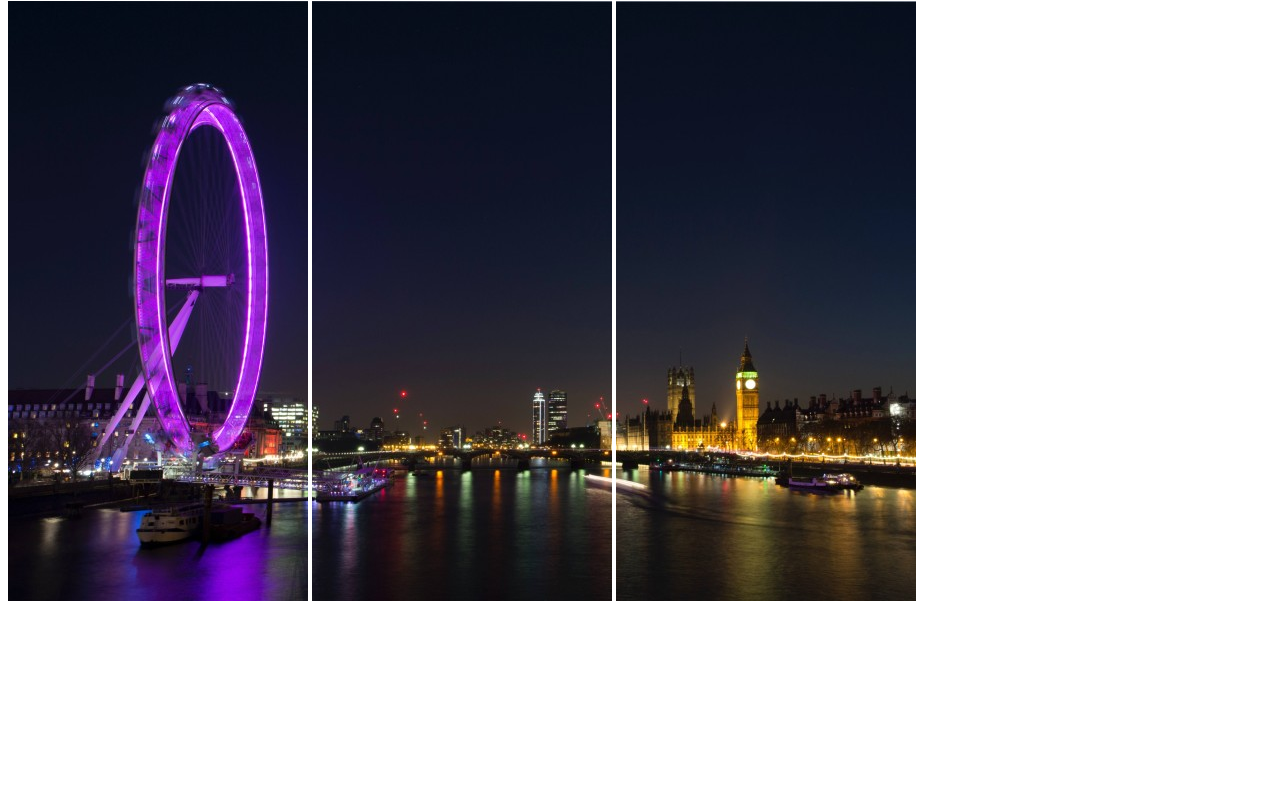
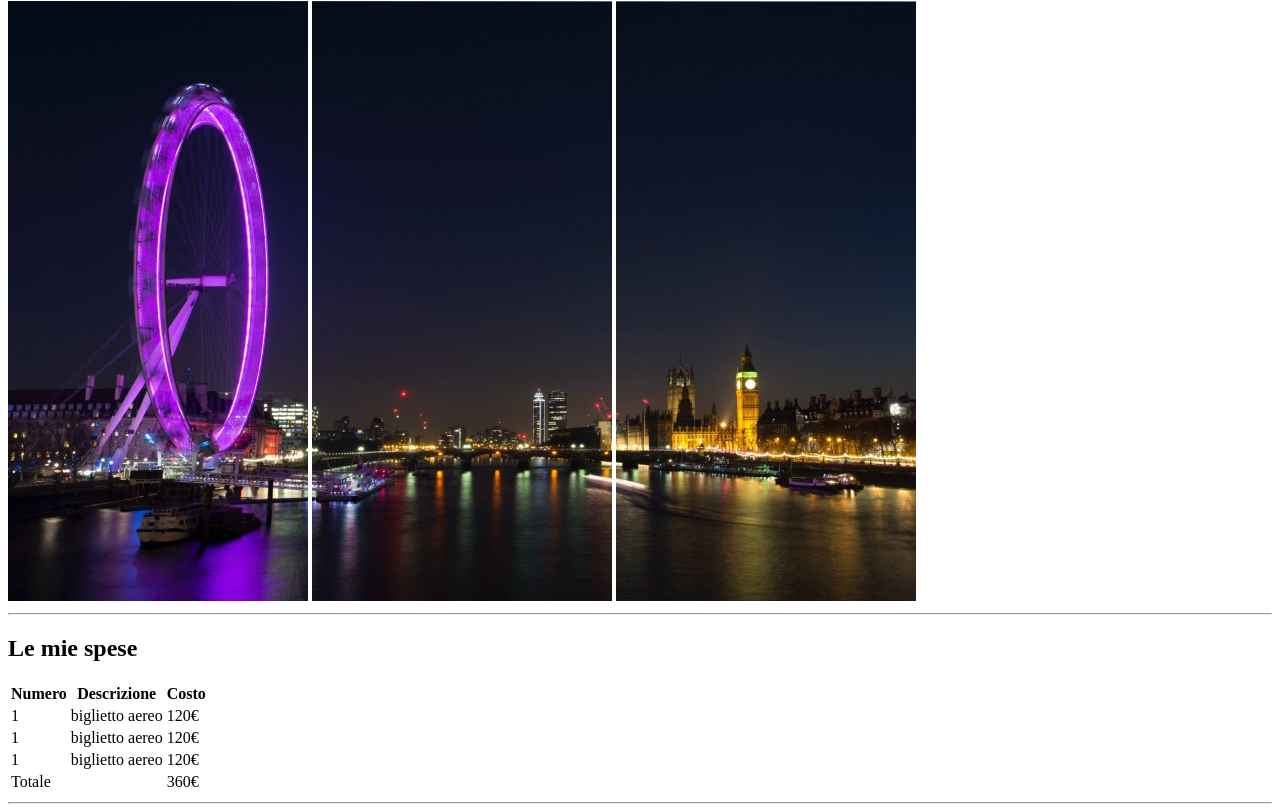
Before and after one commit to Th4Dude/html-london-trip, a plain HTML site: page index.html in a window 1280 px wide. Shown: the part 79-891 px from the top of the page. Before the commit the page ends 800 px from the top, so only its background shows below. Drawn offline with Linux system fonts and the light colour scheme.

Commit message:
Sezione Le mie spese

```diff
--- a/index.html
+++ b/index.html
@@ -14,6 +14,44 @@
             <img src="pictures/pexels-bill-emrich-230794-1.jpg" alt="">
             <img src="pictures/pexels-bill-emrich-230794-2.jpg" alt="">
         </div>
+        <hr>
+        <div>
+            <h2>Le mie spese</h2>
+            <table>
+                <thead>
+                    <th>Numero</th>
+                    <th>Descrizione</th>
+                    <th>Costo</th>
+                </thead>
+                <tbody>
+                    <tr>
+                        <TD>1</TD>
+                        <TD>biglietto aereo</TD>
+                        <TD>120&#8364;</TD>
+                    </tr>
+                    <tr>
+                        <TD>1</TD>
+                        <TD>biglietto aereo</TD>
+                        <TD>120&#8364;</TD>
+                    </tr>
+                    <tr>
+                        <TD>1</TD>
+                        <TD>biglietto aereo</TD>
+                        <TD>120&#8364;</TD>
+                    </tr>
+                    <tr>
+                        <TD>Totale</TD>
+                        <TD></TD>
+                        <TD>360&#8364;</TD>
+                    </tr>
+                </tbody>
+            </table>
+        </div>
+        <hr>
+
+
+
+
 
     </header>
 
```
